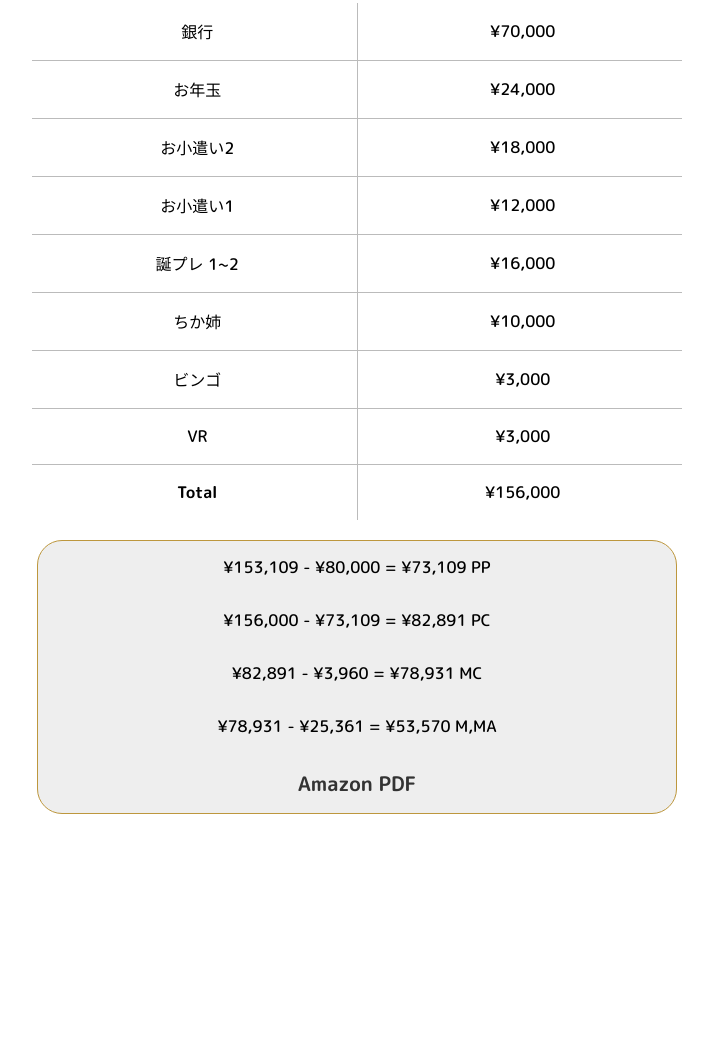
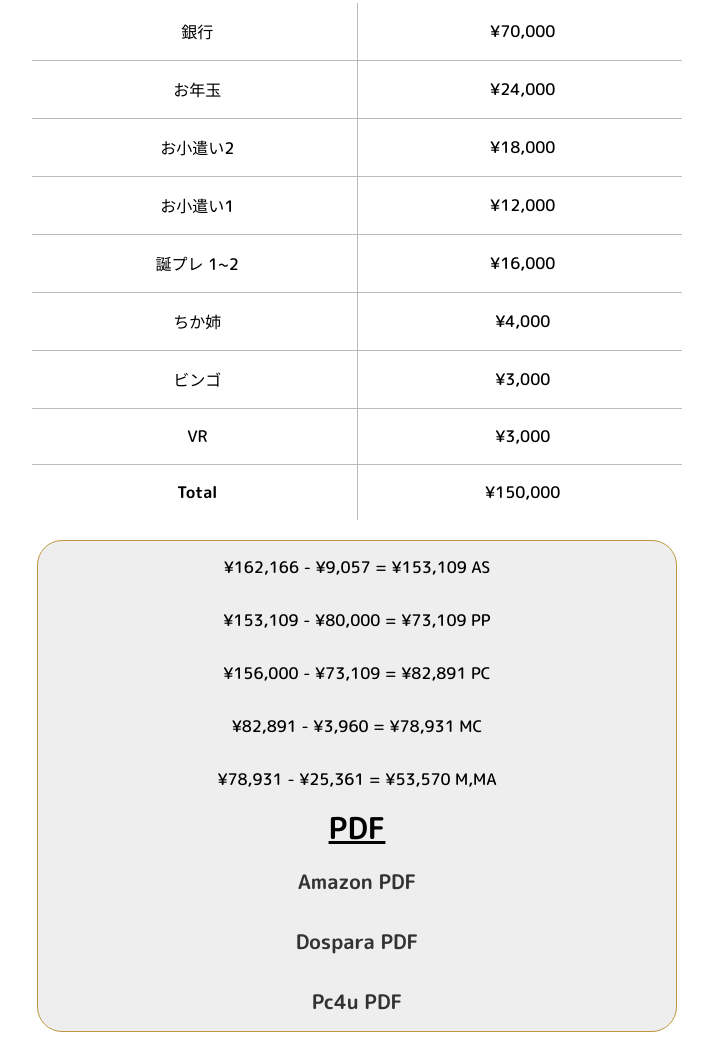
Before and after one commit to Yoccccci/Price-List-Table, a plain HTML site: page index.html in a window 1280 px wide. Shown: the part 103-1158 px from the top of the page, without its empty margins (283-996 px from the left). Before the commit the page ends 917 px from the top, so only its background shows below. Drawn offline with Linux system fonts and the light colour scheme.

Commit message:
Add files via upload

```diff
--- a/index.html
+++ b/index.html
@@ -5,7 +5,7 @@
 <link rel="stylesheet" href="style.css">
 </head>
 <body>
-	<h2>Price List Table</h2>
+	<h2 class="PriceListTable">Price List Table</h2>
 
 	<table class="table_box">
 	  <tr>
@@ -30,7 +30,7 @@
 	  </tr>
 	  <tr>
 		<td>ちか姉</td>
-		<td>¥10,000</td>
+		<td>¥4,000</td>
 	  </tr>
 	  <tr>
 		<td>ビンゴ</td>
@@ -42,20 +42,21 @@
 	  </tr>
 	  <tr>
 		<td class="total">Total</td>
-		<td>¥156,000</td>
+		<td>¥150,000</td>
 	  </tr>
 	</table>
 
 <ul class="information">
+	<li>¥162,166 - ¥9,057 = ¥153,109 AS</li>
 	<li>¥153,109 - ¥80,000 = ¥73,109 PP</li>
 	<li>¥156,000 - ¥73,109 = ¥82,891 PC</li>
 	<li>¥82,891 - ¥3,960 = ¥78,931 MC</li>
 	<li>¥78,931 - ¥25,361 = ¥53,570 M,MA</li>
-	<li><a class="pdf" href="invoice.pdf">Amazon PDF</a></li>
-
+	<h2 id="PDF">PDF</h2>
+	<li><a class="pdf" href="pdf/invoice amazon.pdf">Amazon PDF</a></li>
+	<li><a class="pdf" href="pdf/invoice dospara.pdf">Dospara PDF</a></li>
+	<li><a class="pdf" href="pdf/invoice pc4u.pdf">Pc4u PDF</a></li>
   </ul>
-
-
-
+  <br>
 </body>
 </html>
--- a/style.css
+++ b/style.css
@@ -8,7 +8,7 @@
 
 }
 
-h2 {
+.PriceListTable {
     text-align: center;
     margin: 50px 0 20px 0;
 }
@@ -54,10 +54,6 @@ table td:last-child{
 
 }
 
-h4 {
-  text-align: center;
-  margin-top: 20px;
-}
 
 .information {
   list-style: none;
@@ -93,3 +89,11 @@ h4 {
   text-align: center;
   font-size: 20px;
 }
+
+#PDF {
+  text-align: center;
+  font-size: 30px;
+  margin: 0%;
+  text-decoration:underline 3px;
+  text-decoration-color: rgb(0, 0, 0);
+}
```
Also changed, not shown: 3 other files.
